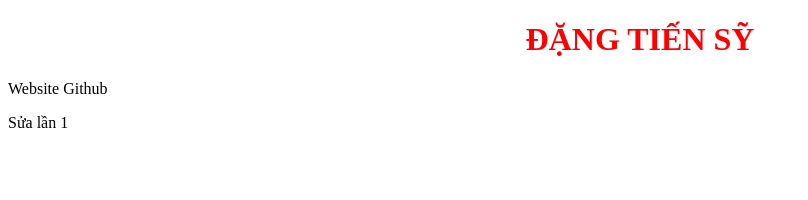
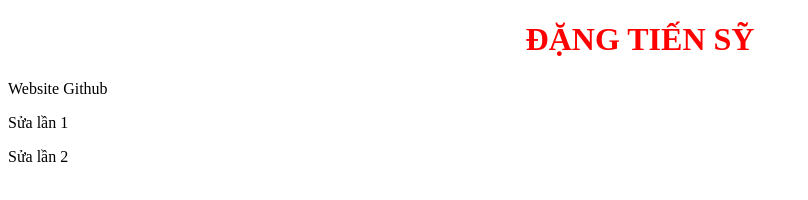
Before and after one commit to DangTienSy/tinhocHutech.github.io, a plain HTML site: page index.html in a window 1280 px wide. Shown: the whole page, without its empty margins (0-808 px from the left). Drawn offline with Linux system fonts and the light colour scheme.

Commit message:
sửa lần 2

```diff
--- a/index.html
+++ b/index.html
@@ -10,5 +10,6 @@
     <h1>ĐẶNG TIẾN SỸ</h1>
     <p>Website Github<i></i></p>
     <p>Sửa lần 1</p>
+    <p>Sửa lần 2</p>
 </body>
 </html>
```
